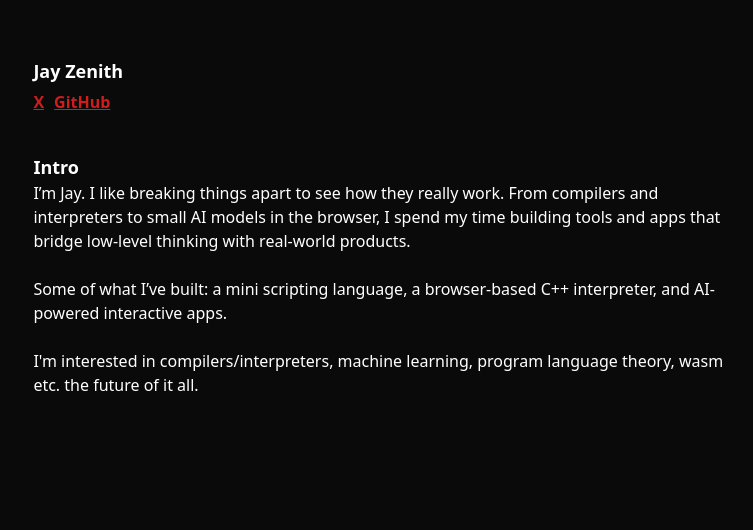
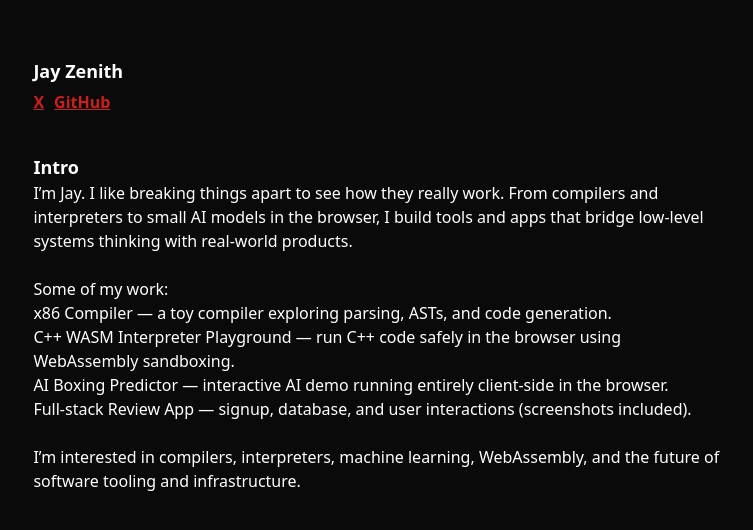
Before and after one commit to JayZenith/portfolio, a React (Create React App) app: page / in a window 1280 px wide. Shown: the top 530 px of the page, without its empty margins (261-1014 px from the left). Built offline with nearby package versions, Linux system fonts and the light colour scheme; what taos would draw is missing.

Commit message:
added project links

```diff
--- a/src/MainPage.js
+++ b/src/MainPage.js
@@ -15,26 +15,28 @@ function MainPage() {
             <h2><a href="https://github.com/JayZenith">GitHub</a></h2>
         </div>
       </header>
+
       <section className="Content">
         <h2 className="Content-Intro">Intro</h2>
         <div className='Intro'>
-              <p>I’m Jay. I like breaking things apart to see how they really work.
-                From compilers and interpreters to small AI models in the browser,
-                I spend my time building tools and apps that bridge low-level thinking with real-world products.</p>
+          <p>
+            I’m Jay. I like breaking things apart to see how they really work. From compilers and interpreters to small AI models in the browser, I build tools and apps that bridge low-level systems thinking with real-world products.
+          </p>
           <br />
           <p>
-              Some of what I’ve built: a mini scripting language, a browser-based C++ interpreter, and AI-powered interactive apps.
+            Some of my work:
+            <ul>
+              <li><a href="https://github.com/JayZenith/x86_compiler">x86 Compiler</a> — a toy compiler exploring parsing, ASTs, and code generation.</li>
+              <li><a href="https://cpp-wasm-interpreter-playground.vercel.app/">C++ WASM Interpreter Playground</a> — run C++ code safely in the browser using WebAssembly sandboxing.</li>
+              <li><a href="https://ai-typescript-boxing-predictor.vercel.app/">AI Boxing Predictor</a> — interactive AI demo running entirely client-side in the browser.</li>
+              <li><a href="https://github.com/JayZenith/Review-Application">Full-stack Review App</a> — signup, database, and user interactions (screenshots included).</li>
+            </ul>
           </p>
           <br />
-              <p>I'm interested in compilers/interpreters, machine learning, program language theory, wasm etc.
-                the future of it all.</p>
-              <br></br>
-              {/* <p>I built a scripting language called <a className='tunnl-link' href="https://jayzenith.github.io/tunnl.github.io/" >tunnl</a>.</p> */}
-
+          <p>
+            I’m interested in compilers, interpreters, machine learning, WebAssembly, and the future of software tooling and infrastructure.
+          </p>
         </div>
-
-
-
       </section>
     </div>
       );
```
Lines whose indentation alone changed are shown as unchanged.
